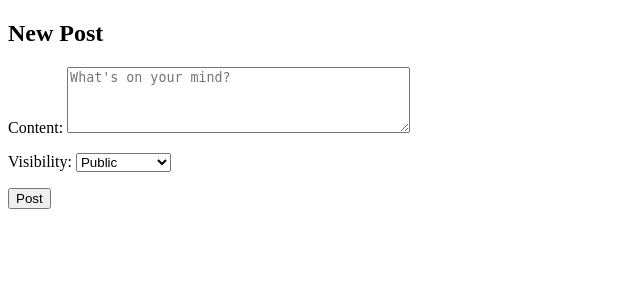
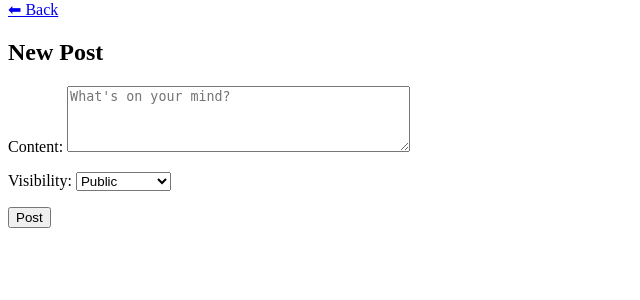
Before and after one commit to 02valentino/social-network, a Django app: page /post/new/ in a window 1280 px wide. Shown: the part 29-329 px from the top of the page, without its empty margins (0-640 px from the left). Run offline with Django 5.2, Linux system fonts and the light colour scheme; the visitor is signed in with stand-in values (Sample User, id 1).

Commit message:
network: add Back link to navigate back to the previous page

```diff
--- a/network/templates/network/create_post.html
+++ b/network/templates/network/create_post.html
@@ -1,6 +1,7 @@
 {% extends 'base.html' %}
 
 {% block content %}
+  <a href="javascript:history.back()">⬅ Back</a>
   <h2>New Post</h2>
   <form method="post">
       {% csrf_token %}
--- a/network/templates/network/edit_post.html
+++ b/network/templates/network/edit_post.html
@@ -1,5 +1,6 @@
 {% extends "base.html" %}
 {% block content %}
+  <a href="javascript:history.back()">⬅ Back</a>
   <h2>Edit Post</h2>
   <form method="post">
     {% csrf_token %}
```
